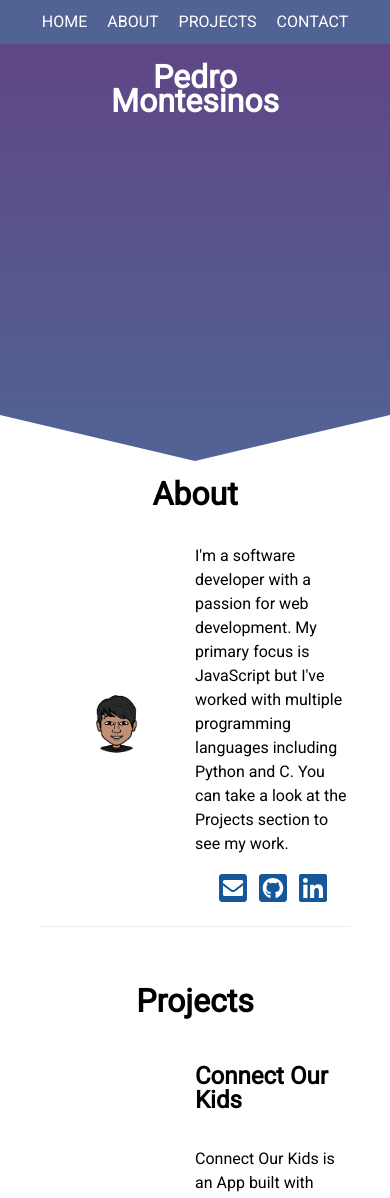
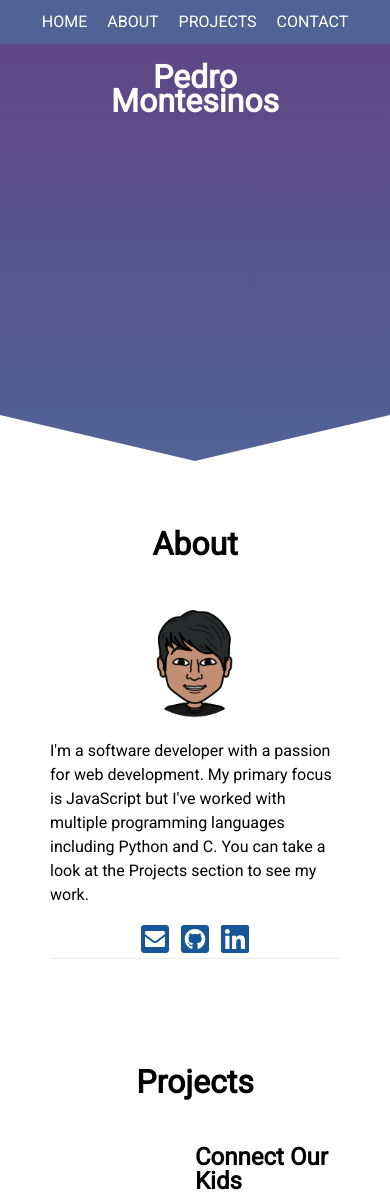
Before and after one commit to pedrolmr/my-portfolio, a React (Create React App) app: page / in a window 390 px wide. Shown: the top 1198 px of the page. Built offline with nearby package versions, Linux system fonts and the light colour scheme.

Commit message:
added media queries for the about section

```diff
--- a/src/components/AboutSection.js
+++ b/src/components/AboutSection.js
@@ -1,6 +1,7 @@
 import React from 'react';
 import styled from 'styled-components';
 import { FontAwesomeIcon } from '@fortawesome/react-fontawesome'
+// import { device } from './breakpoints'
 
 import bitmoji from '../images/bitmoji.png'
 const AboutSection = () => {
@@ -26,33 +27,44 @@ const AboutSection = () => {
 const About = styled.div`
     display:flex;
     color: #000;
-    padding:5%;
+    padding:50px;
     margin:0;
-    padding:0;
     flex-direction:column;
     align-items:center;
     h1{
         text-align:center;
     }
+
+
 `
 const AboutWrapper = styled.div`
     display:flex;
     border-bottom: 1px solid #ededed;
     width:80%;
-    padding-bottom:5%;
+
+    @media(max-width:500px){
+        flex-direction:column;
+        align-items:center;
+        width:100%;
+    }
 `
 const Image = styled.div`
     display:flex;
     justify-content:center;
     align-items:center;
     width:50%;
-
+    @media(max-width:500px){
+        width:100%;
+    }
 `
 const View = styled.div`
     width:50%;
     display:flex;
     flex-direction: column;
     justify-content:center;
+    @media(max-width:500px){
+        width:100%;
+    }
 `
 const Icons = styled.div`
     display:flex;
--- a/src/components/ProjectSection.js
+++ b/src/components/ProjectSection.js
@@ -6,13 +6,6 @@ import Card from './Card';
 import iphone1 from '../images/connectourkids_mockup1.png'
 import browser from '../images/Web-Browser-Mockup.png'
 
-import { Redux } from 'styled-icons/boxicons-logos/Redux'
-import { ReactLogo } from 'styled-icons/boxicons-logos/ReactLogo'
-import { Html5 } from 'styled-icons/boxicons-logos/Html5'
-import { Less } from 'styled-icons/boxicons-logos/Less';
-import { Javascript } from 'styled-icons/boxicons-logos/Javascript';
-
-
 class ProjectSection extends Component {
     static defaultProps = {
         data: [
@@ -20,13 +13,13 @@ class ProjectSection extends Component {
                 image: iphone1,
                 title: 'Connect Our Kids',
                 description: 'Connect Our Kids is an App built with React Native to help kids in foster homes find families.This tool will help social workers quickly place foster kids into permanent homes using family tree finding(similar to Ancestry.com), case file management and data integrations(similar to Facebook).',
-                tech: [ReactLogo, Redux]
+                tech: ['React', 'Redux']
             },
             {
                 image: browser,
                 title: 'S&J Architects',
                 description: 'Smith and Jones Architects is a fully-responsive, multi-page marketing website that I built to showcase the skills I learned during my first month in Lambda School. The tech used is: HTML, CSS (Less), and JavaScript.',
-                tech: [Html5, Less, Javascript]
+                tech: ['HTML', 'Less', 'JavaScript']
             },
 
         ]
--- /dev/null
+++ b/src/components/breakpoints.js
@@ -0,0 +1,11 @@
+const size = {
+    tablet: '768',
+    mobileM: '375',
+    mobileS: '320'
+}
+
+export const device = {
+    tablet: `(min-width: ${size.tablet})`,
+    mobileM: `(min-width: ${size.mobileM})`,
+    mobileS: `(min-width: ${size.mobileS})`
+}
```
Also changed, not shown: src/components/Navigation.js (line endings or trailing spaces).
